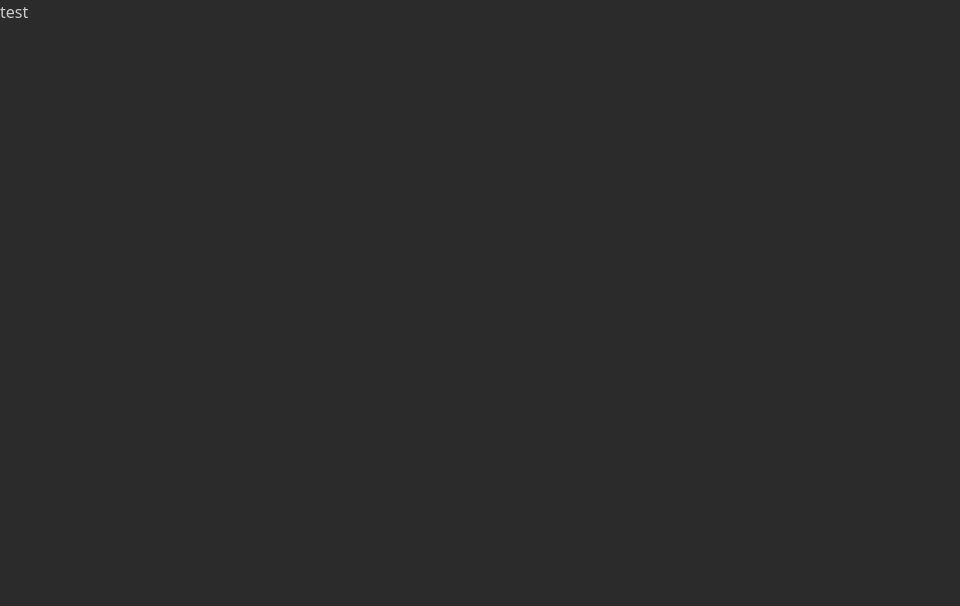
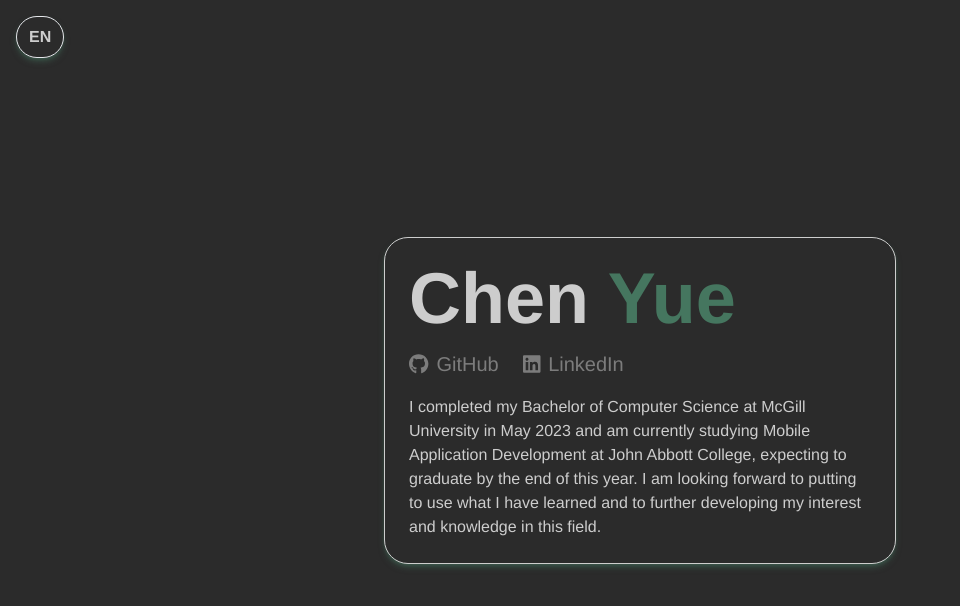
Before and after one commit to cyue49/MyWebsite, a React (Create React App) app: page / in a window 1280 px wide. Shown: the top 606 px of the page, without its empty margins (0-960 px from the left). Built offline with nearby package versions, Linux system fonts and the light colour scheme.

Commit message:
updated homepage

```diff
--- a/package.json
+++ b/package.json
@@ -3,11 +3,17 @@
   "version": "0.1.0",
   "private": true,
   "dependencies": {
+    "@fortawesome/fontawesome-svg-core": "^6.6.0",
+    "@fortawesome/free-brands-svg-icons": "^6.6.0",
+    "@fortawesome/free-regular-svg-icons": "^6.6.0",
+    "@fortawesome/free-solid-svg-icons": "^6.6.0",
+    "@fortawesome/react-fontawesome": "^0.2.2",
     "@testing-library/jest-dom": "^5.17.0",
     "@testing-library/react": "^13.4.0",
     "@testing-library/user-event": "^13.5.0",
     "react": "^18.3.1",
     "react-dom": "^18.3.1",
+    "react-router-dom": "^6.26.1",
     "react-scripts": "5.0.1",
     "web-vitals": "^2.1.4"
   },
--- a/src/App.css
+++ b/src/App.css
@@ -19,6 +19,28 @@
     .center-of-div {
         @apply flex justify-center items-center;
     }
+
+    /* Appear from top animation */
+    .appear-animation {
+        animation: appear-in 1s ease;
+    }
+
+    @keyframes appear-in {
+        0% {
+            opacity: 0;
+            transform: translateY(-100%);
+        }
+
+        90% {
+            opacity: 0.9;
+            transform: translateY(10%);
+        }
+
+        100% {
+            opacity: 1;
+            transform: translateY(0);
+        }
+    }
 }
 
 @layer utilities {
--- a/src/App.js
+++ b/src/App.js
@@ -1,11 +1,31 @@
+import React, { useState } from 'react'
+import {
+    BrowserRouter as Router,
+    Routes,
+    Route
+} from "react-router-dom";
+
 import './App.css';
+import Home from './pages/Home'
 
 function App() {
-  return (
-    <div className="">
-      test
-    </div>
-  );
+    let [language, setLanguage] = useState('en');
+
+    const handleLanguage = () => {
+        language === 'en' ? setLanguage('fr') : setLanguage('en')
+    }
+
+    return (
+        <div>
+            <div className='border rounded-full font-bold fixed top-4 left-4 z-10 py-2 px-3 cursor-pointer shadow-md shadow-primaryColor/50 uppercase hover:bg-lightColor hover:text-darkColor' onClick={handleLanguage}>{language}</div>
+
+            <Router>
+                <Routes>
+                    <Route path="/" element={<Home language={language} />} />
+                </Routes>
+            </Router>
+        </div>
+    );
 }
 
 export default App;
--- /dev/null
+++ b/src/pages/Home.js
@@ -0,0 +1,33 @@
+import React from 'react'
+import { FontAwesomeIcon } from '@fortawesome/react-fontawesome'
+import { faLinkedin, faGithub } from '@fortawesome/free-brands-svg-icons'
+
+const Home = ({ language }) => {
+    const enIntro = "I completed my Bachelor of Computer Science at McGill University in May 2023 and am currently studying Mobile Application Development at John Abbott College, expecting to graduate by the end of this year. I am looking forward to putting to use what I have learned and to further developing my interest and knowledge in this field."
+    const frIntro = "J'ai complété mon baccalauréat en informatique à l'université de McGill en mai 2023 et j'étudie présentement le dévelopement d'applications mobiles au collège John Abbott. J'ai hâte appliquer les notions apprises au travail et d'approfondir mes intérêts et connaissances dans ce domaine."
+
+    return (
+        <div className='h-screen v-screen center-of-div'>
+            <div className='appear-animation max-w-lg border border-lightColor rounded-3xl m-4 p-6 bg-darkColor shadow-md shadow-primaryColor/50 flex flex-col justify-start items-start gap-4 flex-wrap'>
+                <div className='text-7xl font-bold text-lightColor'>Chen <span className='text-primaryColor'>Yue</span></div>
+
+                <div className='flex flex-row items-center justify-start gap-6'>
+                    <a href='https://github.com/cyue49' target='_blank' rel='noreferrer'
+                        className='flex flex-row gap-2 items-center text-xl border-b border-b-transparent hover:border-lightColor opacity-50 hover:opacity-100'>
+                        <FontAwesomeIcon icon={faGithub} className='p-0 m-0' />
+                        <div>GitHub</div>
+                    </a>
+                    <a href='https://www.linkedin.com/in/chen-yue-yc' target='_blank' rel='noreferrer'
+                        className='flex flex-row gap-2 items-center text-xl border-b border-b-transparent hover:border-lightColor opacity-50 hover:opacity-100'>
+                        <FontAwesomeIcon icon={faLinkedin} className='p-0 m-0' />
+                        <div>LinkedIn</div>
+                    </a>
+                </div>
+
+                {language === 'en' ? <div>{enIntro}</div> : <div>{frIntro}</div>}
+            </div>
+        </div>
+    )
+}
+
+export default Home
--- a/tailwind.config.js
+++ b/tailwind.config.js
@@ -11,6 +11,9 @@ module.exports = {
                 lightColor: '#cdcdcd'
             }
         },
+        fontFamily: {
+            'sans': 'Helvetica, Arial, sans-serif'
+        }
     },
     plugins: [],
 }
```
Also changed, not shown: 1 other file (tests, documents, lock files or other folders).
